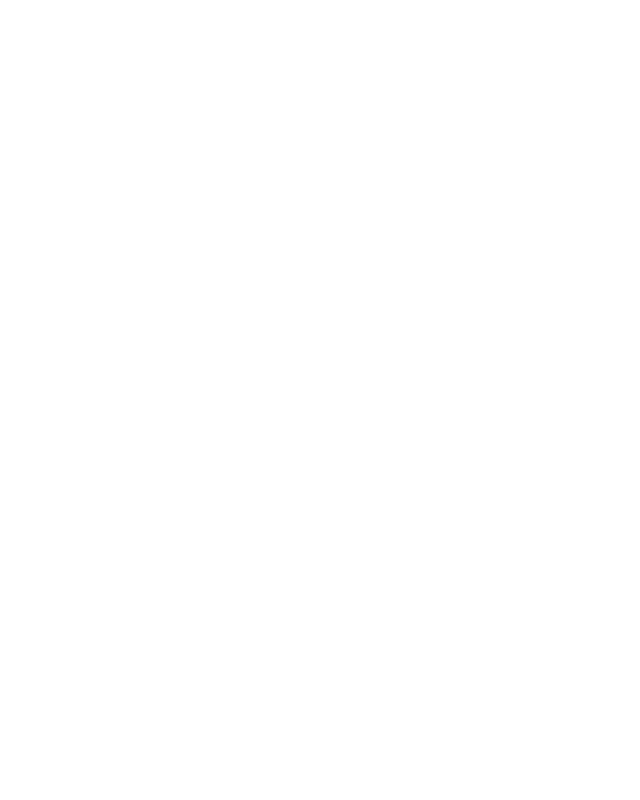
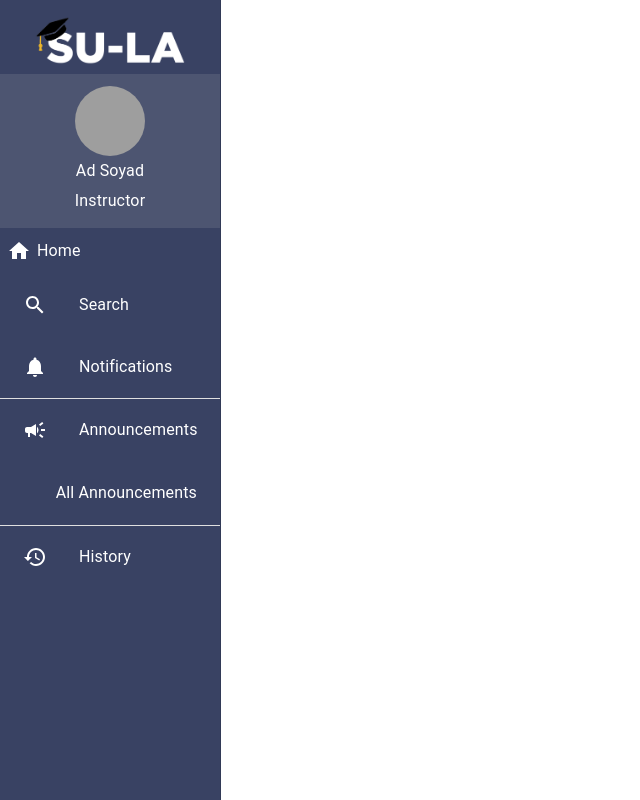
Before and after one commit to Minot1/Central-LA-Application, a React (Create React App) app in the folder client/: page /instructor in a window 1280 px wide. Shown: the whole page, without its empty margins (0-640 px from the left). Built offline with nearby package versions, Linux system fonts and the light colour scheme; grey boxes are pictures that could not be loaded.

Commit message:
added Sidebar

```diff
--- a/client/src/App.js
+++ b/client/src/App.js
@@ -1,13 +1,14 @@
 import "./App.css";
 import MockCAS from "./pages/MockCAS";
 import { BrowserRouter, Routes, Route } from "react-router-dom";
+import Sidebar from "./components/Sidebar";
 
 function App() {
   return (
     <BrowserRouter>
       <Routes>
         <Route exact path="/" element={<MockCAS></MockCAS>}></Route>
-        <Route path="/instructor" element={<div></div>}></Route>
+        <Route path="/instructor" element={<div><Sidebar></Sidebar></div>}></Route>
         <Route path="/student" element={<div></div>}></Route>
       </Routes>
     </BrowserRouter>
--- a/client/src/components/Sidebar.js
+++ b/client/src/components/Sidebar.js
@@ -1,7 +1,119 @@
 import React from "react";
+import Box from "@mui/material/Box";
+import Drawer from "@mui/material/Drawer";
+import List from "@mui/material/List";
+import Typography from "@mui/material/Typography";
+import Divider from "@mui/material/Divider";
+import HistoryIcon from "@mui/icons-material/History";
+import ListItem from "@mui/material/ListItem";
+import ListItemButton from "@mui/material/ListItemButton";
+import ListItemIcon from "@mui/material/ListItemIcon";
+import ListItemText from "@mui/material/ListItemText";
+import CampaignIcon from "@mui/icons-material/Campaign";
+import NotificationsIcon from "@mui/icons-material/Notifications";
+import HomeIcon from "@mui/icons-material/Home";
+import SearchIcon from "@mui/icons-material/Search";
+import { Avatar } from "@mui/material";
 
 function Sidebar() {
-  return <div></div>;
+  return (
+    <Drawer
+      open={true}
+      anchor="left"
+      variant="persistent"
+      sx={{
+        width: "220px",
+        flexShrink: 0,
+        "& .MuiDrawer-paper": {
+          width: "220px",
+        },
+      }}
+      PaperProps={{ sx: { backgroundColor: "#394263", color: "white" } }}
+    >
+      <List>
+        <ListItem sx={{ justifyContent: "center" }}>
+          <Box
+            component="img"
+            sx={{
+              width: 150,
+              height: 50,
+            }}
+            src={"/sula.png"}
+          />
+        </ListItem>
+        <ListItem disablePadding>
+          <Box
+            sx={{
+              backgroundColor: "#4D5571",
+              flex: "1",
+              padding: "12px",
+              display: "flex",
+              flexDirection: "column",
+              justifyContent: "center",
+            }}
+          >
+            <Box sx={{ display: "flex", flexDirection: "row", justifyContent: "center" }}>
+            <Avatar sx={{ width: 70, height: 70 }} src={"https://m.media-amazon.com/images/M/MV5BMGIyYjNhOTUtM2UxNC00MjFlLTkwZGYtNDQ0MDhmNGNkYWNlXkEyXkFqcGdeQXVyNTAyODkwOQ@@._V1_.jpg"}></Avatar>
+            </Box>
+            <Typography sx={{ textAlign: 'center', padding: "3px" }}>Ad Soyad</Typography>
+            <Typography sx={{ textAlign: 'center', padding: "3px" }}>Instructor</Typography>
+          </Box>
+        </ListItem>
+        <ListItem sx={{ padding: "7px" }}>
+          <ListItemButton sx={{ padding: "0px" }}>
+            <ListItemIcon sx={{ minWidth: "30px" }}>
+              <HomeIcon sx={{ color: "white" }} />
+            </ListItemIcon>
+            <ListItemText primary={"Home"} />
+          </ListItemButton>
+        </ListItem>
+        <ListItem sx={{ padding: "7px" }}>
+          <ListItemButton>
+            <ListItemIcon>
+              <SearchIcon sx={{ color: "white" }} />
+            </ListItemIcon>
+            <ListItemText primary={"Search"} />
+          </ListItemButton>
+        </ListItem>
+        <ListItem sx={{ padding: "7px" }}>
+          <ListItemButton>
+            <ListItemIcon>
+              <NotificationsIcon sx={{ color: "white" }} />
+            </ListItemIcon>
+            <ListItemText primary={"Notifications"} />
+          </ListItemButton>
+        </ListItem>
+        <Divider sx={{ bgcolor: "white" }} />
+        <ListItem sx={{ padding: "7px" }}>
+          <ListItemButton>
+            <ListItemIcon>
+              <CampaignIcon sx={{ color: "white" }} />
+            </ListItemIcon>
+            <ListItemText primary={"Announcements"} />
+          </ListItemButton>
+        </ListItem>
+        <List>
+          <ListItem sx={{ paddingY: "0px", paddingX: "7px" }}>
+            <ListItemButton>
+              <ListItemText
+                primary={"All Announcements"}
+                sx={{ textAlign: "end" }}
+              />
+            </ListItemButton>
+          </ListItem>
+        </List>
+        <Divider sx={{ bgcolor: "white" }} />
+        <ListItem sx={{ padding: "7px" }}>
+          <ListItemButton>
+            <ListItemIcon>
+              <HistoryIcon sx={{ color: "white" }} />
+            </ListItemIcon>
+            <ListItemText primary={"History"} />
+          </ListItemButton>
+        </ListItem>
+      </List>
+    </Drawer>
+  );
 }
 
 export default Sidebar;
```
Also changed, not shown: client/public/sula.png (added).
